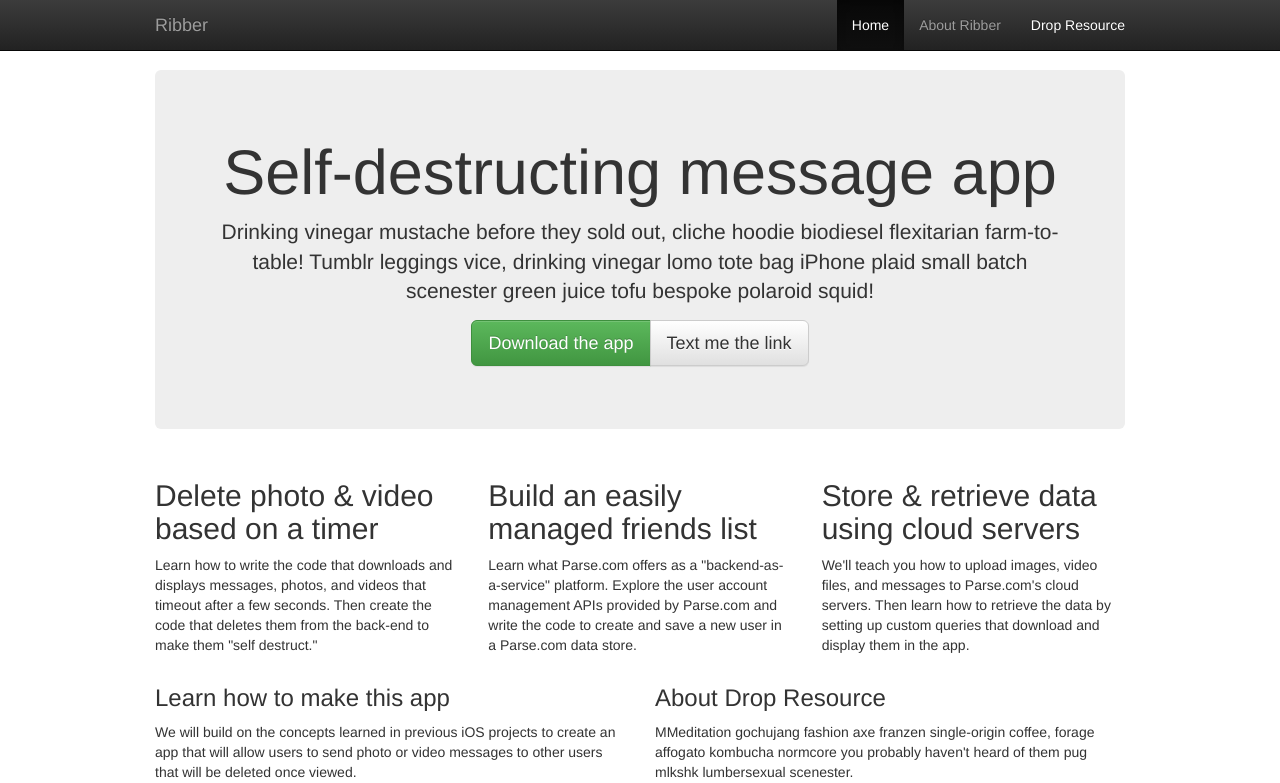
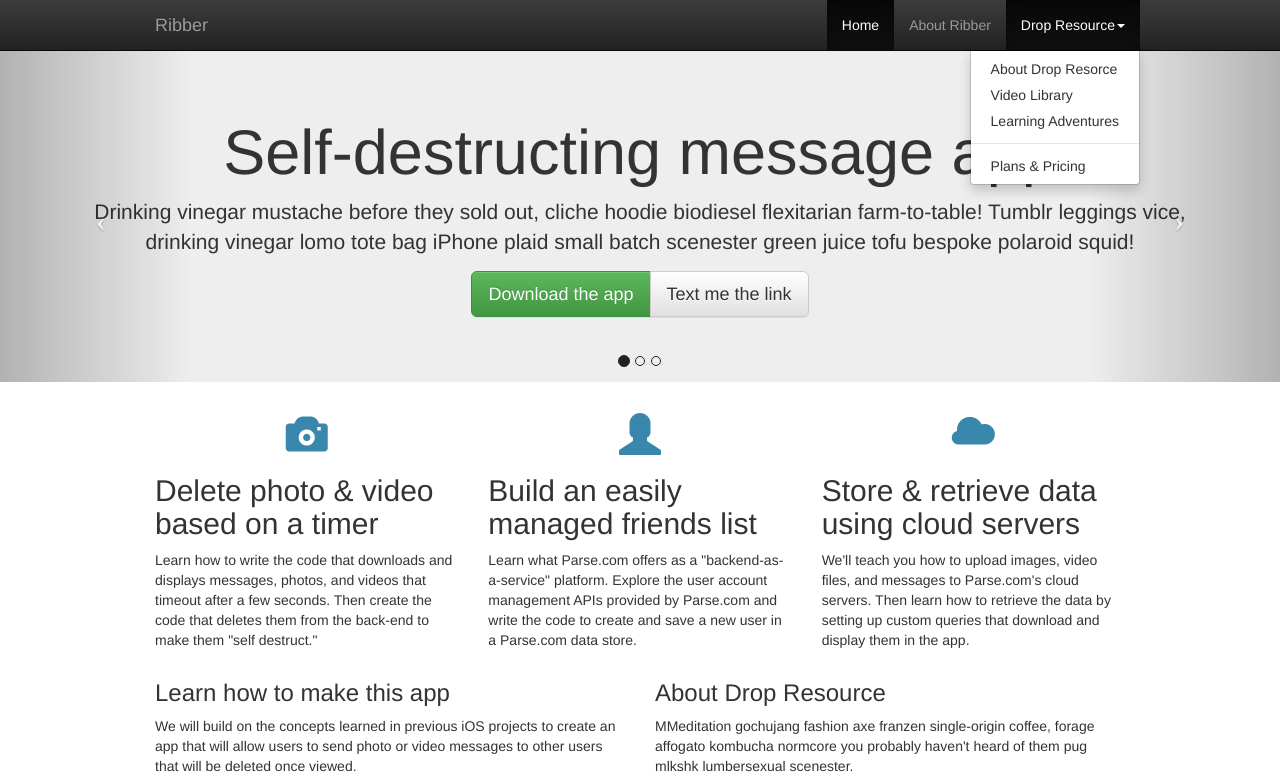
Before and after one commit to evgkit/Ribber, a plain HTML site: page index.html in a window 1280 px wide. Both pictures are taken after a click on the link "Drop Resource". Shown: the top 783 px of the page. Drawn offline with nearby package versions, Linux system fonts and the light colour scheme.

Commit message:
Add gallery

```diff
--- a/index.html
+++ b/index.html
@@ -27,18 +27,35 @@
         </button>
 
         <a class="navbar-brand text-muted" href="#">Ribber</a>
+
         <div class="collapse navbar-collapse">
             <ul class="nav navbar-nav navbar-right">
                 <li class="active"><a href="#">Home</a></li>
                 <li><a href="#">About Ribber</a></li>
-                <li><a href="#">Drop Resource</a></li>
+                <li class="dropdown">
+                    <a data-toggle="dropdown" data-target="#">Drop Resource<b class="caret"></b></a>
+                    <ul class="dropdown-menu">
+                        <li><a href="#">About Drop Resorce</a></li>
+                        <li><a href="#">Video Library</a></li>
+                        <li><a href="#">Learning Adventures</a></li>
+                        <li class="divider"></li>
+                        <li><a href="#">Plans &amp; Pricing</a></li>
+                    </ul>
+                </li>
             </ul>
         </div>
     </div>
 </div>
 
+<div id="myCarousel" class="carousel slide jumbotron">
     <div class="container">
-    <div class="jumbotron">
+        <ol class="carousel-indicators">
+            <li class="active" data-target="#myCarousel" data-slide-to="0"></li>
+            <li data-target="#myCarousel" data-slide-to="1"></li>
+            <li data-target="#myCarousel" data-slide-to="2"></li>
+        </ol>
+        <div class="carousel-inner">
+            <div class="item active">
                 <h1>Self-destructing message app</h1>
 
                 <p class="lead">Drinking vinegar mustache before they sold out, cliche hoodie biodiesel flexitarian
@@ -50,19 +67,46 @@
                     <a class="btn btn-default btn-lg hidden-xs" href="#">Text me the link</a>
                 </p>
             </div>
+            <div class="item">
+                <h1>Learn how to build it for iOS</h1>
+                <p class="lead">American batch beard belly cray denim helvetica hoodie iphone irony jean shorts keytar kogi master pork post-ironic rights squid sriracha synth tattooed terry thundercats viral wolf you probably haven't heard of them.</p>
+                <p>
+                    <a class="btn btn-success btn-lg" href="#">Get started today!</a>
+                </p>
+            </div>
+            <div class="item">
+                <h1>Learn how to build it for Android</h1>
+                <p class="lead">All of a sudden go crazy attack feet behind the couch burrow under covers claw drapes climb! Behind the couch chew ipad power cord find something else more interesting flop over burrow under covers chew ipad power cord!</p>
+                <p>
+                    <a class="btn btn-success btn-lg" href="#">Get started today!</a>
+                </p>
+            </div>
+        </div>
+    </div>
+    <a class="left carousel-control" href="#myCarousel" data-slide="prev">
+        <span class="icon-prev"></span>
+    </a>
+    <a class="right carousel-control" href="#myCarousel" data-slide="next">
+        <span class="icon-next"></span>
+    </a>
+</div>
 
+<div class="container">
     <div class="row">
         <div class="col-sm-4">
+            <b class="glyphicon glyphicon-camera"></b>
             <h2>Delete photo &amp; video based on a timer</h2>
             <p>Learn how to write the code that downloads and displays messages, photos, and videos that timeout after a few seconds. Then create the code that deletes them from the back-end to make them "self destruct."</p>
         </div>
 
         <div class="col-sm-4">
+            <b class="glyphicon glyphicon-user"></b>
             <h2>Build an easily managed friends list</h2>
             <p>Learn what Parse.com offers as a "backend-as-a-service" platform. Explore the user account management APIs provided by Parse.com and write the code to create and save a new user in a Parse.com data store.</p>
         </div>
 
         <div class="col-sm-4">
+            <b class="glyphicon glyphicon-cloud"></b>
             <h2>Store &amp; retrieve data using cloud servers</h2>
             <p>We'll teach you how to upload images, video files, and messages to Parse.com's cloud servers. Then learn how to retrieve the data by setting up custom queries that download and display them in the app.</p>
         </div>
@@ -94,7 +138,7 @@
 
     <hr>
     <div>
-        <p>&copy; 2013 Ribber - By Drop Resource, Inc.</p>
+        <p>&copy; 2015 Ribber - By Drop Resource, Inc.</p>
     </div>
 
     <script src="bower_components/jquery/dist/jquery.min.js"></script>
--- a/scss/application.scss
+++ b/scss/application.scss
@@ -1,5 +1,5 @@
 body {
-  padding-top: 70px;
+  padding-top: 50px;
 }
 
 .container {
@@ -8,4 +8,24 @@ body {
 
 .jumbotron {
   text-align: center;
+  padding-bottom: 50px;
 }
+
+.glyphicon {
+  font-size: 3em;
+  display: block;
+  text-align: center;
+  color: #3a87ad;
+}
+
+.carousel-indicators {
+  bottom: 0;
+
+  .active {
+    background-color: #222;
+  }
+
+  li {
+    border-color: #222;
+  }
+}
```
Also changed, not shown: css/application.css, 1 other file. Lines whose indentation alone changed are shown as unchanged.
